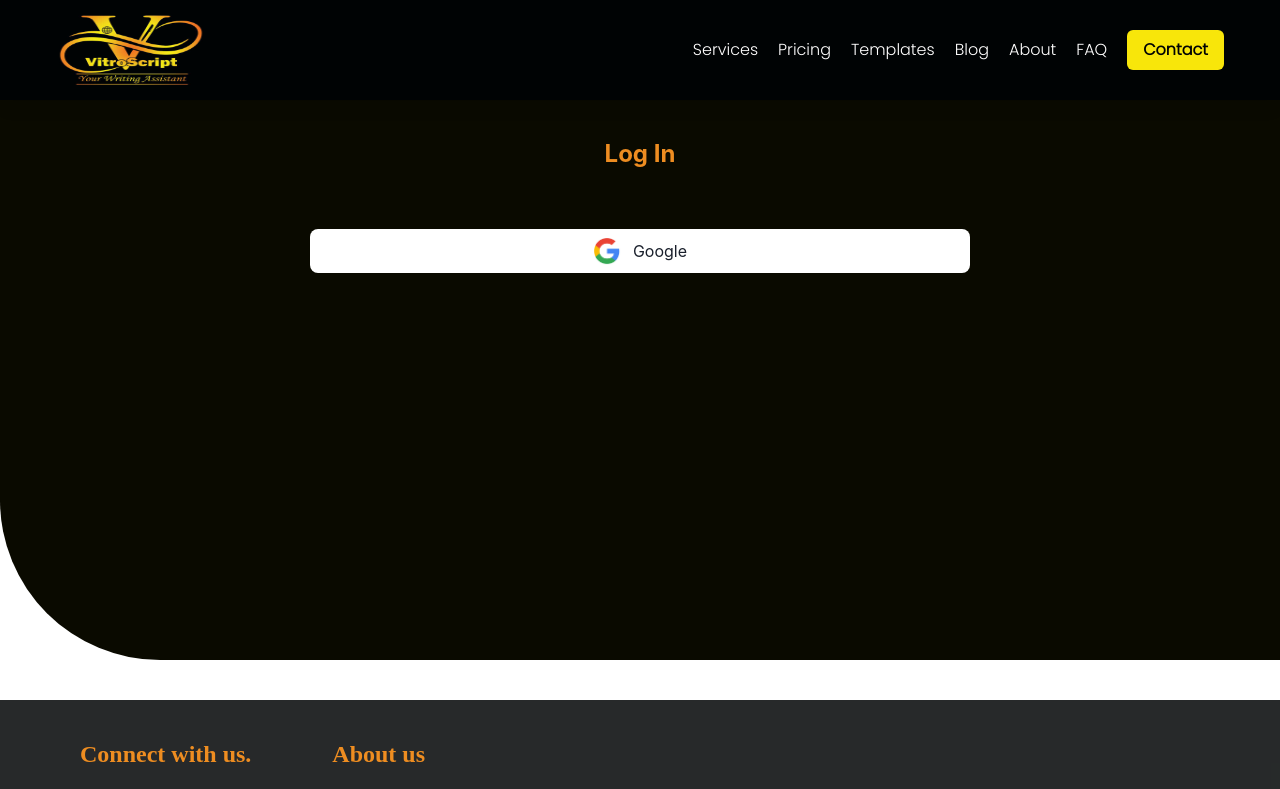
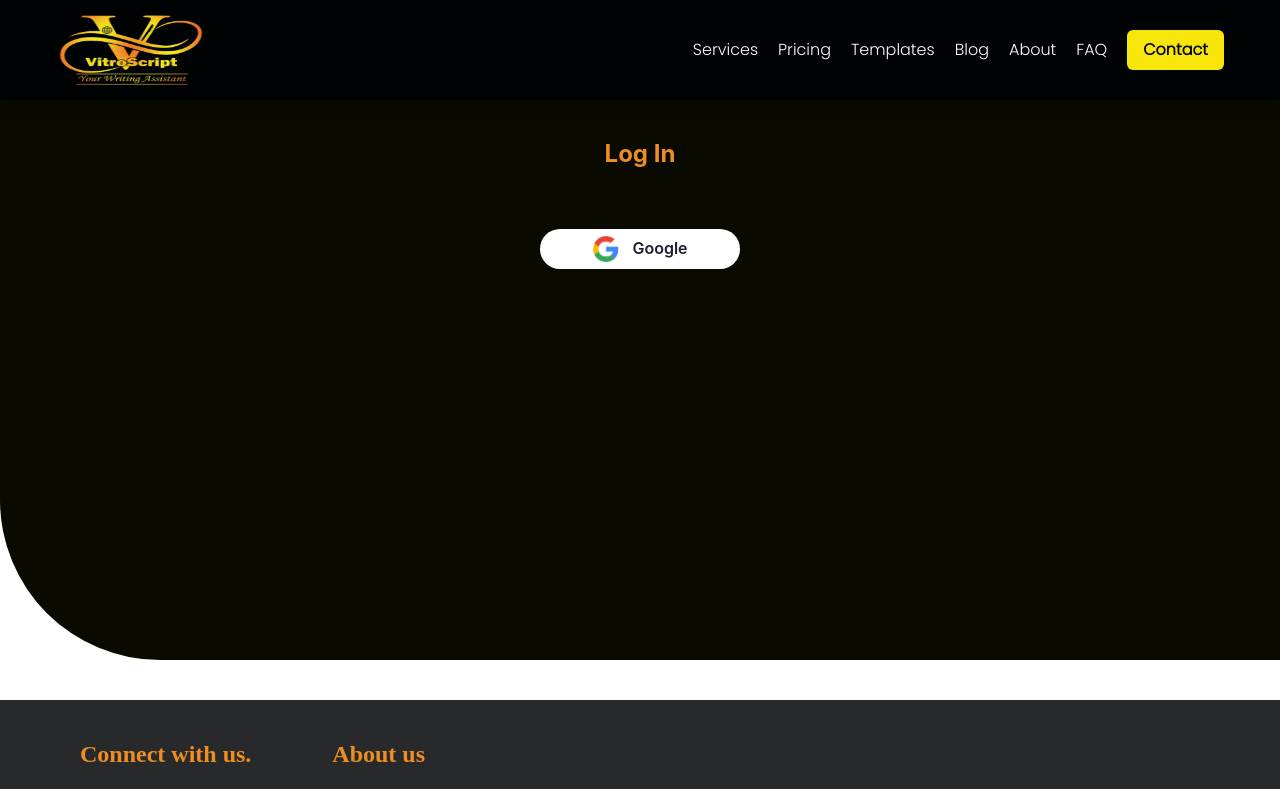
Before and after one commit to Chenwi32/vitroscript, a Next.js app: page /login in a window 1280 px wide. Shown: the top 789 px of the page. Built offline with nearby package versions, Linux system fonts and the light colour scheme; no server answers; a web font is replaced by a local one.

Commit message:
fixed google sign in popup

```diff
--- a/components/protectroute.jsx
+++ b/components/protectroute.jsx
@@ -1,6 +1,8 @@
+
 import { useAuth } from "./authcontexprov";
+import Notadminnotify from "./notadminnotify";
 
-import Notadminnotify from "./notadminnotify";
+
 
 const ProtectRoute = ({ children }) => {
   const { user } = useAuth();
--- a/pages/login.jsx
+++ b/pages/login.jsx
@@ -5,12 +5,14 @@ import {
   Text,
   useMediaQuery,
   Image,
+  Button,
 } from "@chakra-ui/react";
 
 import { GoogleAuthProvider, signInWithPopup } from "firebase/auth";
 import ProtectLogin from "../components/protectlogin";
+import { auth } from "../firebase";
 
-import { auth } from "../firebase";
+
 
 const Login = () => {
   const [isLargerThan700] = useMediaQuery("(min-width: 700px)");
@@ -25,7 +27,6 @@ const Login = () => {
         const token = credential?.accessToken;
         // The signed-in user info.
         const user = result.user;
-        console.log({ credential, token, user });
       })
       .catch((error) => {
         // Handle Errors here.
@@ -63,13 +64,20 @@ const Login = () => {
             Log In
           </Heading>
 
-          <Flex
-            w={"100%"}
+          <form action="">
+              <Button
+            w={200}
             justifyContent={"center"}
             cursor="pointer"
-            borderRadius="lg"
+            borderRadius="3xl"
             bg={"brand.400"}
-            onClick={signInWthGoogle}
+            _hover={{
+              bg: 'brand.400',
+              transform: 'translateY(-2px)'
+            }}
+            onClick={() => {
+              signInWthGoogle()
+            } }
             mt={10}
             gap={3}
             alignItems={"center"}
@@ -77,7 +85,9 @@ const Login = () => {
           >
             <Image w={7} h={7} alt="google" src="/images/google.png" />
             <Text>Google</Text>
-          </Flex>
+          </Button>
+          </form>
+
         </Flex>
       </Container>
     </ProtectLogin>
```
